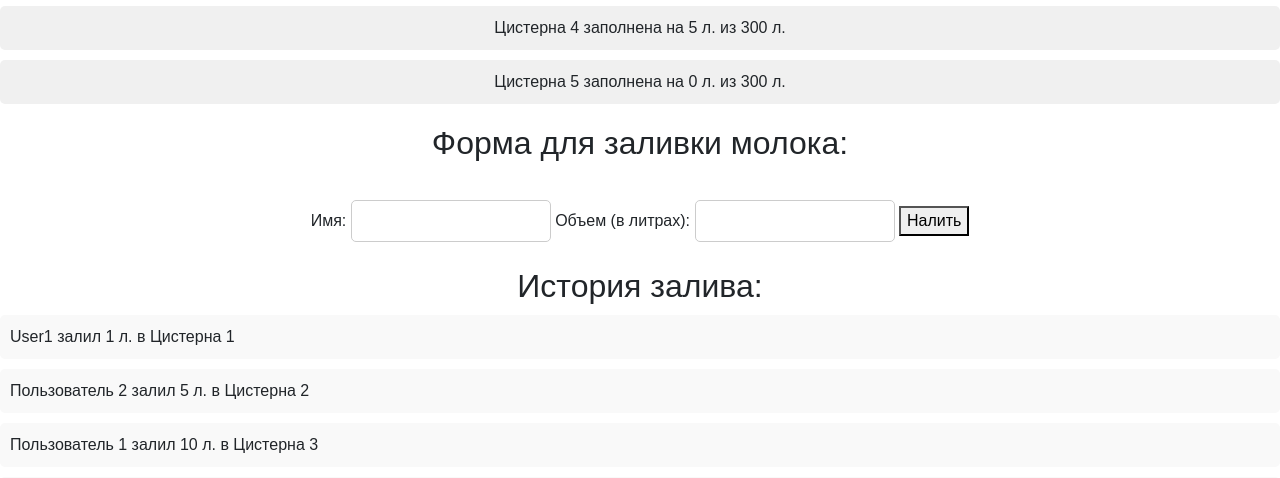
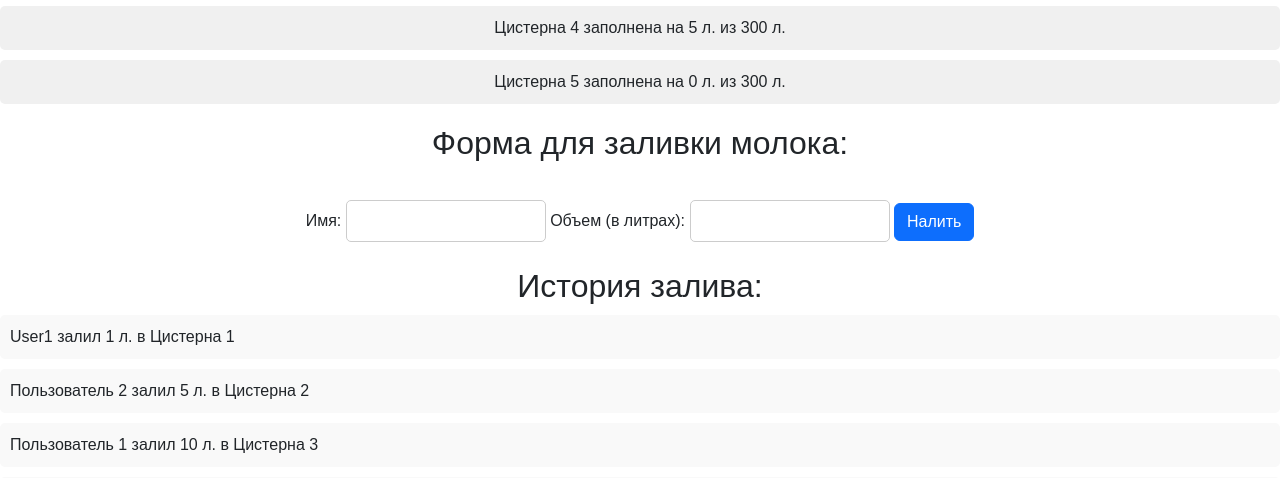
Before and after one commit to vanilinn/milkmanager1, a Django app: page / in a window 1280 px wide. Shown: the part 224-702 px from the top of the page. Run offline with Django 5.2, Linux system fonts and the light colour scheme; data comes from the database, SQL or seed files in the repository.

Commit message:
interface improved3

```diff
--- a/milkmanager/milkinfo/templates/milkinfo/form.html
+++ b/milkmanager/milkinfo/templates/milkinfo/form.html
@@ -4,5 +4,5 @@
         <input type="text" id="name" name="name">
         <label for="volume">Объем (в литрах):</label>
         <input type="number" id="volume" name="volume">
-        <button type="submit">Налить</button>
+        <button class="btn btn-primary" type="submit">Налить</button>
     </form>
```
